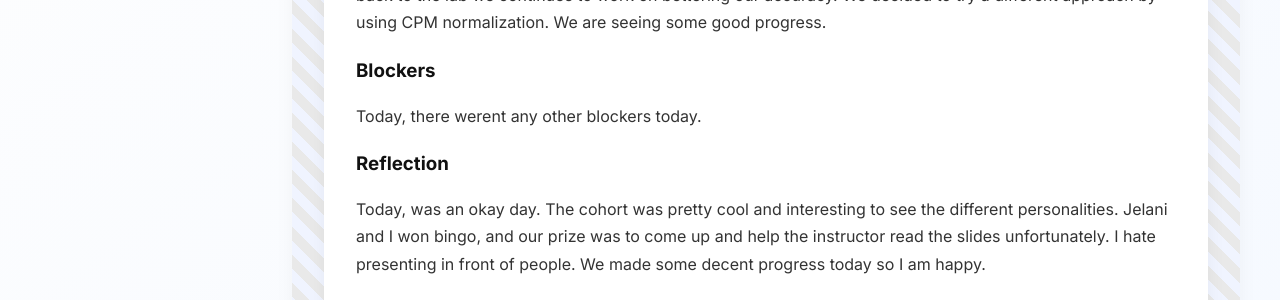
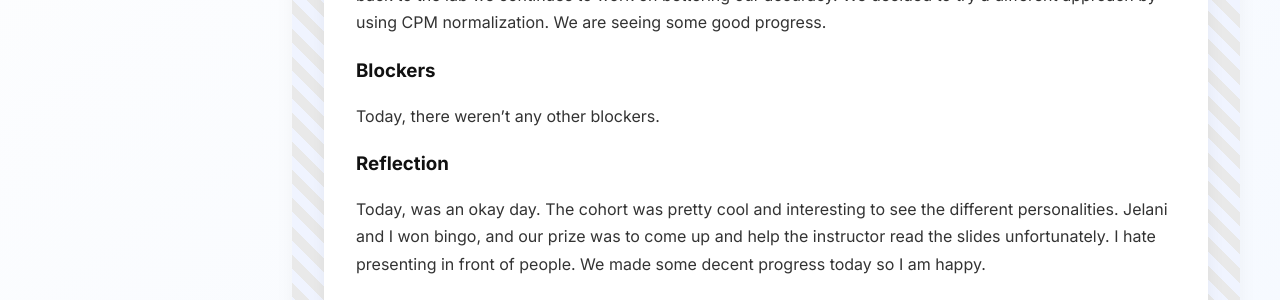
Before and after one commit to skysaw13/skysaw13.github.io, a Jekyll site: the page built from _posts/2025-07-15-day-36.md, in a window 1280 px wide. Shown: the part 447-747 px from the top of the page. Built offline with Jekyll 4.4.1, drawn with Linux system fonts in a browser that asks for light colours.

Commit message:
Update 2025-07-15-day-36.md

```diff
--- a/_posts/2025-07-15-day-36.md
+++ b/_posts/2025-07-15-day-36.md
@@ -10,7 +10,7 @@ what_i_learned: |
   Today, we went to the business building and learned about VARK and Myer's Briggs test. I was familiar with the Myer's Briggs test, but it was cool seeing everyone's different styles and personalities. When we came back to the lab we continues to work on bettering our accuracy. We decided to try a different approach by using CPM normalization. We are seeing some good progress.
 
 blockers: |
-  Today, there werent any other blockers today.
+  Today, there weren't any other blockers.
 
 reflection: |
   Today, was an okay day. The cohort was pretty cool and interesting to see the different personalities. Jelani and I won bingo, and our prize was to come up and help the instructor read the slides unfortunately. I hate presenting in front of people. We made some decent progress today so I am happy.
```
